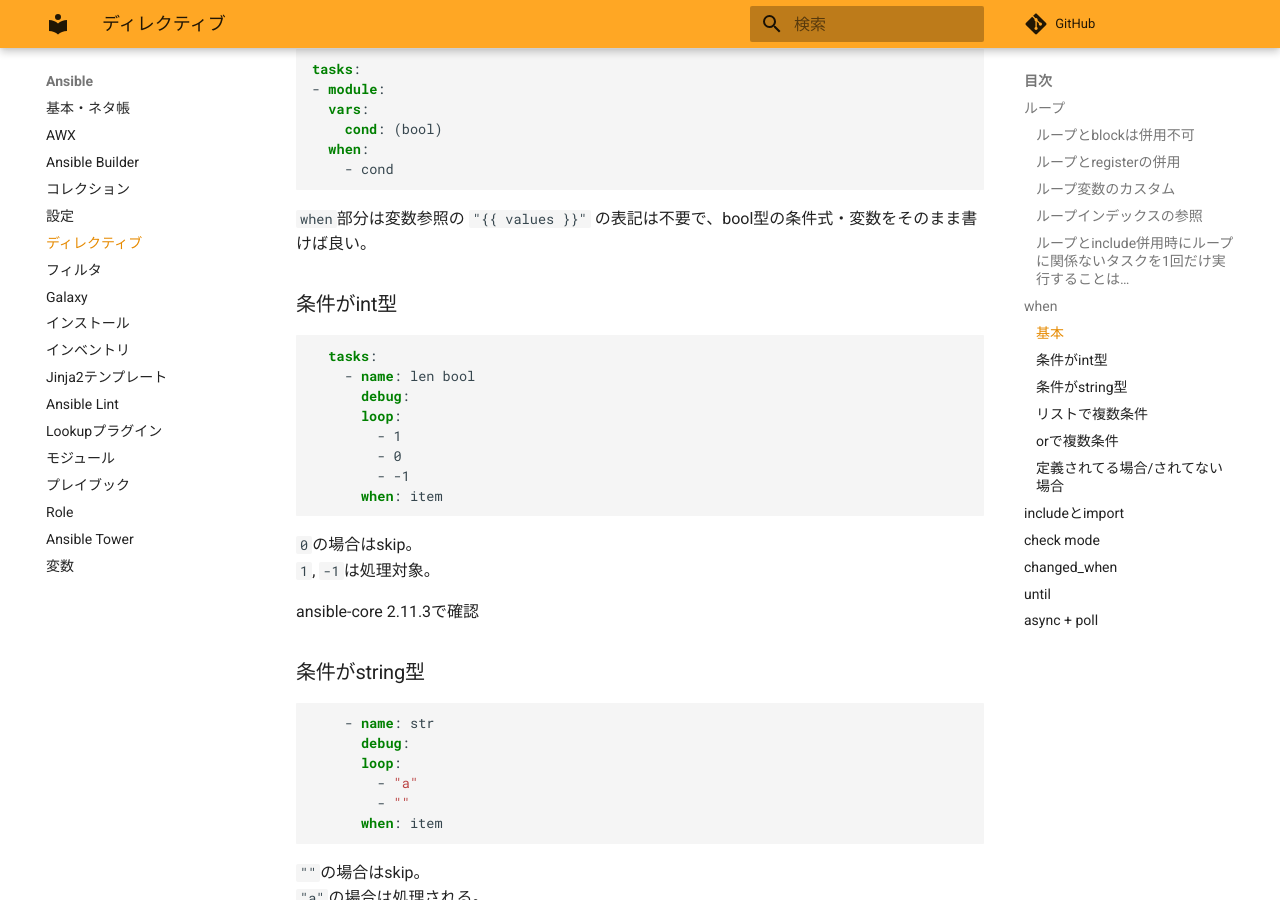
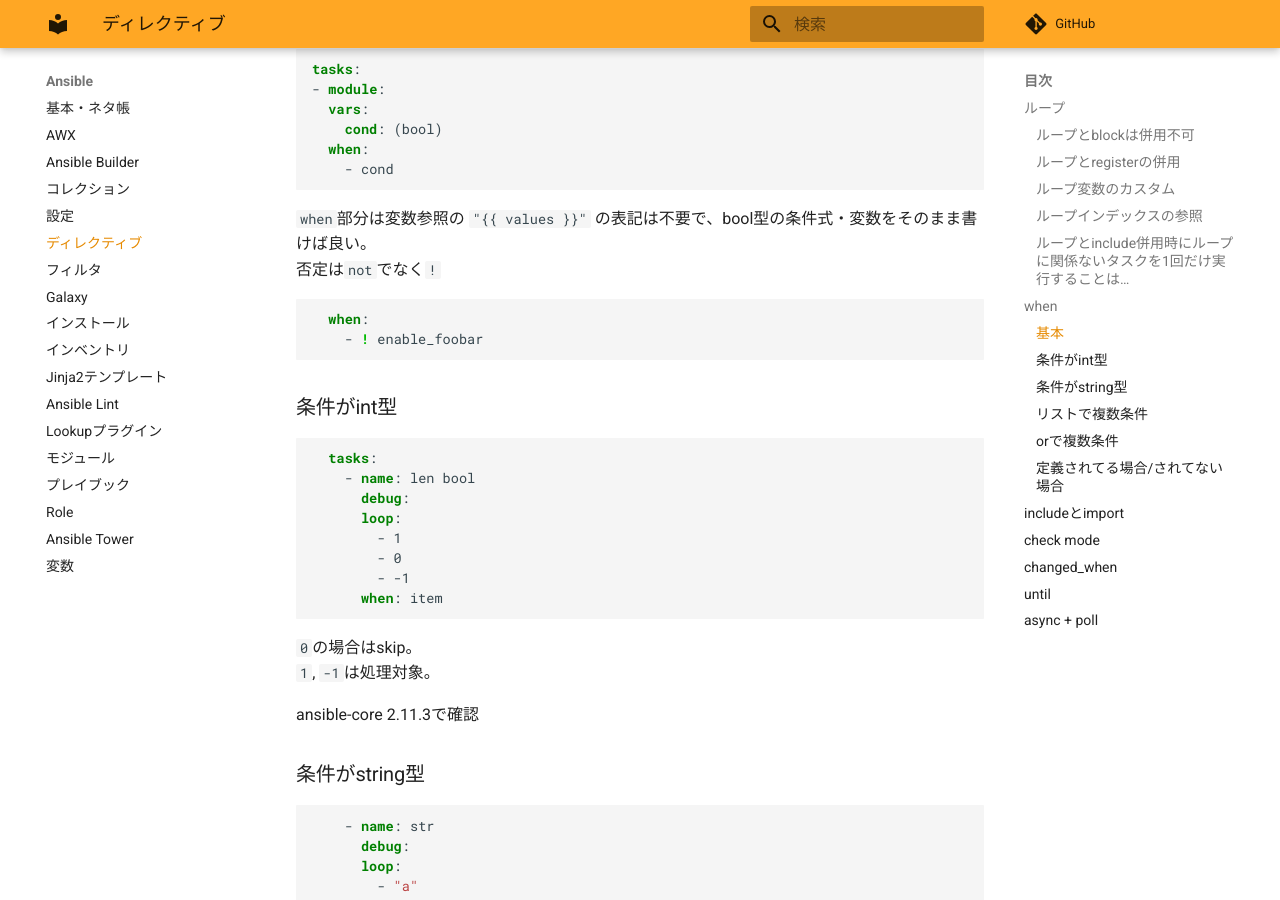
Before and after one commit to zaki-lknr/docs, an MkDocs documentation site: the page built from docs/Ansible/directives.md, in a window 1280 px wide and 900 px high, scrolled down 4200 px. Built offline with MkDocs 1.6.1 and Material for MkDocs 9.7.7, drawn with Linux system fonts in a browser that asks for light colours; comment, search, counter and statistics services are not loaded.

Commit message:
add: ansible/directives: whenの否定

````diff
--- a/docs/Ansible/directives.md
+++ b/docs/Ansible/directives.md
@@ -208,6 +208,12 @@ tasks:
 ```
 
 `when`部分は変数参照の `"{{ values }}"` の表記は不要で、bool型の条件式・変数をそのまま書けば良い。
+否定は`not`でなく`!`
+
+```yaml
+  when:
+    - ! enable_foobar
+```
 
 ### 条件がint型
 
````
